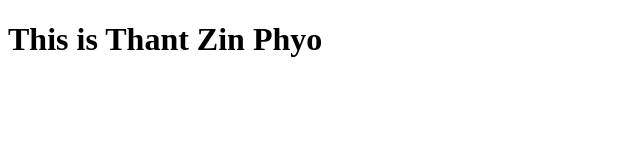
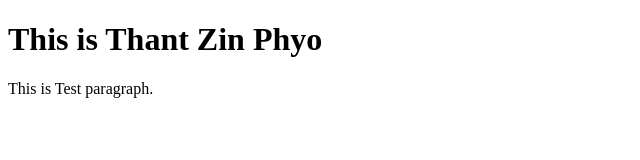
Before and after one commit to ThantZinPhyo1/Html, a plain HTML site: page index.html in a window 1280 px wide. Shown: the whole page, without its empty margins (0-640 px from the left). Drawn offline with Linux system fonts and the light colour scheme.

Commit message:
ADD Paragrph

```diff
--- a/index.html
+++ b/index.html
@@ -7,5 +7,6 @@
 </head>
 <body>
   <h1>This is Thant Zin Phyo</h1>
+  <p>This is Test paragraph.</p>
 </body>
 </html>
```
